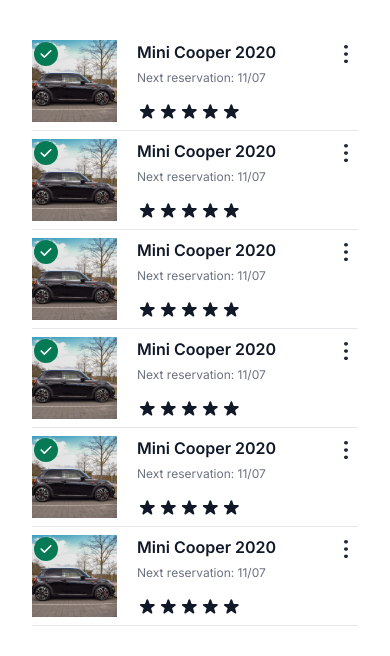
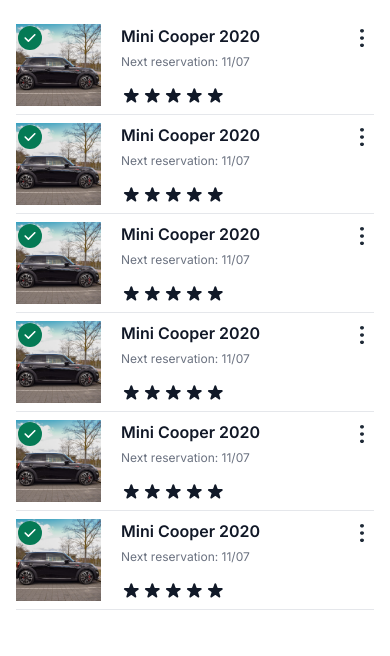
Before and after one commit to gguilhermelopes/jet-solucoes-web-frontend-test, a Next.js app: page / in a window 390 px wide. Shown: the top 656 px of the page. Built offline with nearby package versions, Linux system fonts and the light colour scheme.

Commit message:
fix: fix mobile margin

```diff
--- a/src/components/data-table/index.tsx
+++ b/src/components/data-table/index.tsx
@@ -9,7 +9,7 @@
         <MainTitle />
         <TableItems />
       </section>
-      <section className="m-8 md:hidden">
+      <section className="m-4 md:hidden">
         <MobileDataTable />
       </section>
     </>
```
